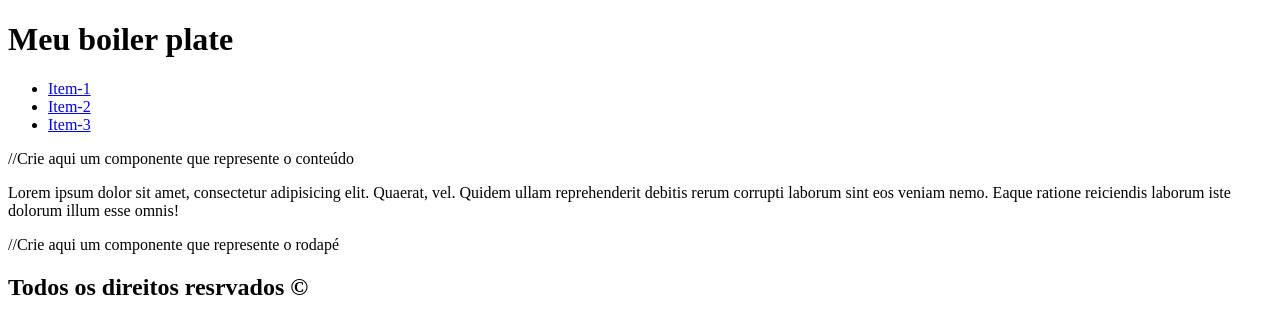
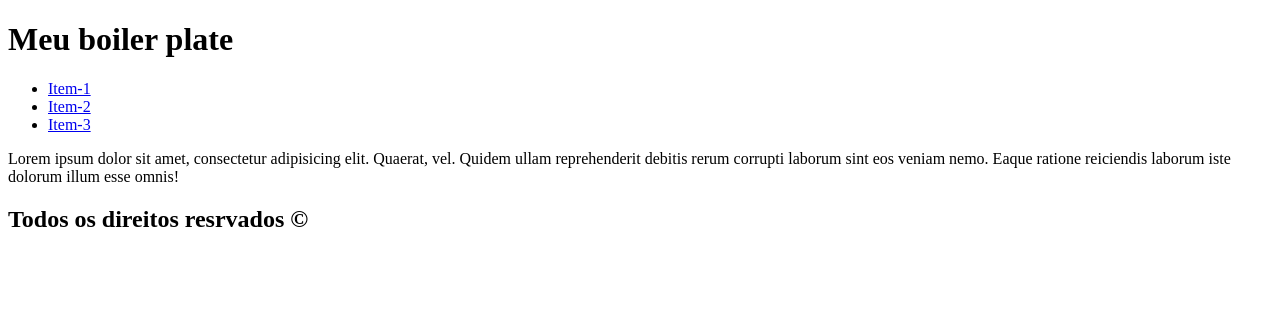
Before and after one commit to 1TDSPw-26/front-2sem-aula-07, a React (Vite) app in the folder my-app/: page / in a window 1280 px wide. Shown: the top 334 px of the page. Built offline with nearby package versions, Linux system fonts and the light colour scheme.

Commit message:
feat: Corrigindo integrando componentes com modularização.

```diff
--- a/my-app/src/App.tsx
+++ b/my-app/src/App.tsx
@@ -8,11 +8,11 @@ export default function App(){
     <div>
       <Cabecalho/>
 
-    //Crie aqui um componente que represente o conteúdo
+    {/* Crie aqui um componente que represente o conteúdo */}
 
       <Conteudo/>
 
-    //Crie aqui um componente que represente o rodapé
+    {/* Crie aqui um componente que represente o rodapé */}
 
       <Rodape/>
     </div>
```
